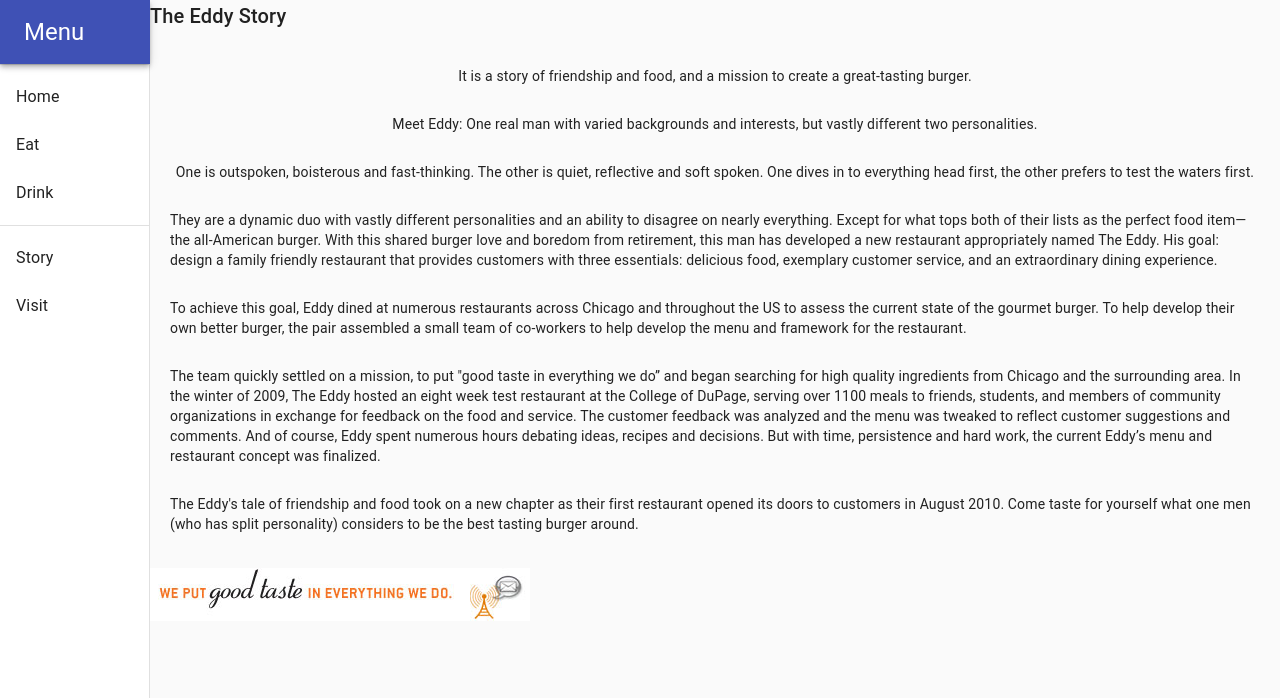
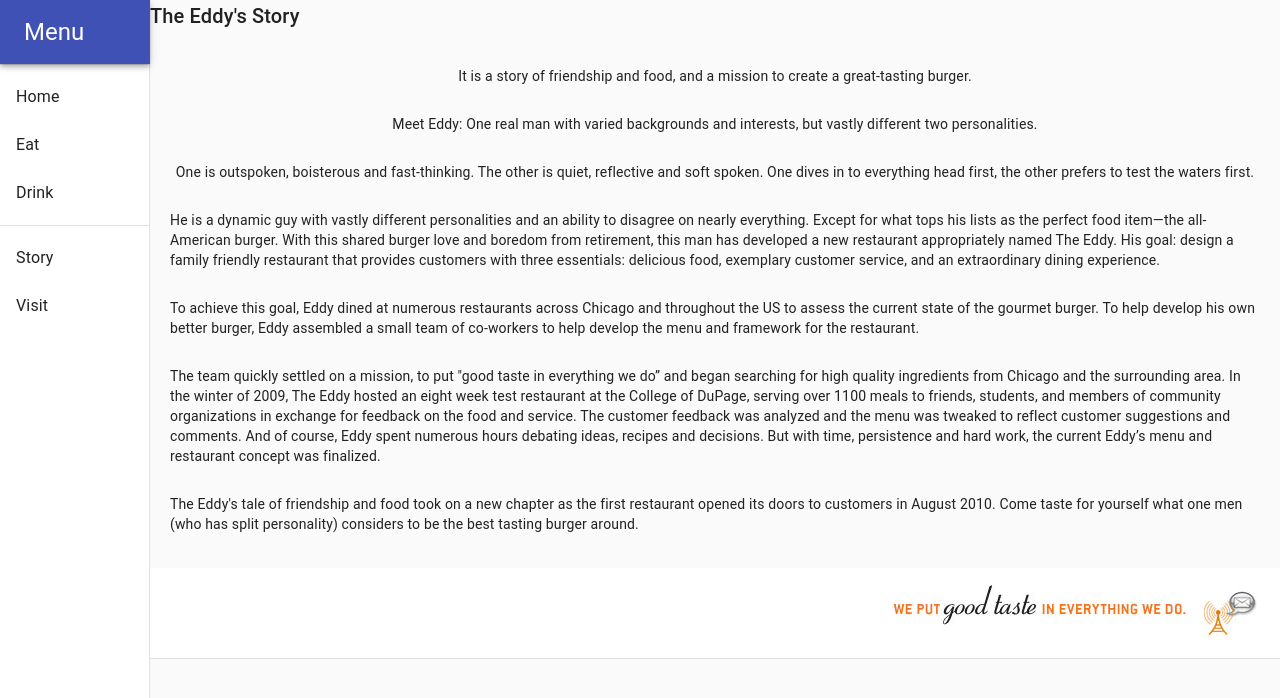
Before and after one commit to victoryeo/theeddy, a React (Create React App) app: page /story in a window 1280 px wide. Shown: the top 698 px of the page. Built offline with nearby package versions, Linux system fonts and the light colour scheme; what google-maps-react would draw is missing.

Commit message:
finetune the layout

```diff
--- a/src/pages/Story.js
+++ b/src/pages/Story.js
@@ -3,6 +3,12 @@
 import { withStyles } from "@material-ui/core/styles";
 import Typography from '@material-ui/core/Typography';
 import storyLogo from '../assets/theddy02.jpg';
+import Table from '@material-ui/core/Table'
+import TableBody from '@material-ui/core/TableBody'
+import TableCell from '@material-ui/core/TableCell'
+import TableContainer from '@material-ui/core/TableContainer'
+import TableHead from '@material-ui/core/TableHead'
+import TableRow from '@material-ui/core/TableRow'
 
 const styles = ({
   root: {
@@ -18,7 +24,13 @@
   },
   subheader: {
     width: "100%"
-  }
+  },
+  header: {
+    backgroundColor: "#FFFFFF",
+    color: "black",
+    padding: "16px",
+    fontSize: "1.5em"
+  },
 });
 
 class Story extends Component {
@@ -27,7 +39,7 @@
     return (
       <>
       <Typography color="inherit" variant="h6">
-      The Eddy Story
+      The Eddy's Story
       </Typography>
 <div style={styles.root}>
 <p>
@@ -38,15 +50,15 @@
 One is outspoken, boisterous and fast-thinking. The other is quiet, reflective and soft spoken.
 One dives in to everything head first, the other prefers to test the waters first.
 </p><p>
-They are a dynamic duo with vastly different personalities and an ability to disagree on nearly everything.
-Except for what tops both of their lists as the perfect food item—the all-American burger. With this shared
+He is a dynamic guy with vastly different personalities and an ability to disagree on nearly everything.
+Except for what tops his lists as the perfect food item—the all-American burger. With this shared
 burger love and boredom from retirement, this man has developed a new restaurant appropriately named The Eddy.
 His goal: design a family friendly restaurant that provides customers with three essentials: delicious food,
 exemplary customer service, and an extraordinary dining experience.
 </p><p>
 To achieve this goal, Eddy dined at numerous restaurants across Chicago and
 throughout the US to assess the current state of the gourmet burger. To help develop
- their own better burger, the pair assembled a small team of co-workers to help develop
+ his own better burger, Eddy assembled a small team of co-workers to help develop
   the menu and framework for the restaurant.
 </p><p>
 The team quickly settled on a mission, to put "good taste in everything we do” and began
@@ -59,12 +71,20 @@
  But with time, persistence and hard work, the current Eddy’s menu and restaurant
  concept was finalized.
 </p><p>
-The Eddy's tale of friendship and food took on a new chapter as their first
+The Eddy's tale of friendship and food took on a new chapter as the first
 restaurant opened its doors to customers in August 2010. Come taste for yourself what
 one men (who has split personality) considers to be the best tasting burger around.
 </p>
-      </div>
-      <img src={storyLogo} alt="logo"/>
+</div>
+
+  <Table aria-label="the table">
+    <TableBody >
+    <TableRow style={styles.header}>
+       <TableCell align="left"></TableCell>
+       <TableCell align="right"><img src={storyLogo} alt="logo"/></TableCell>
+    </TableRow>
+    </TableBody>
+   </Table>
       </>
     );
   }
```
